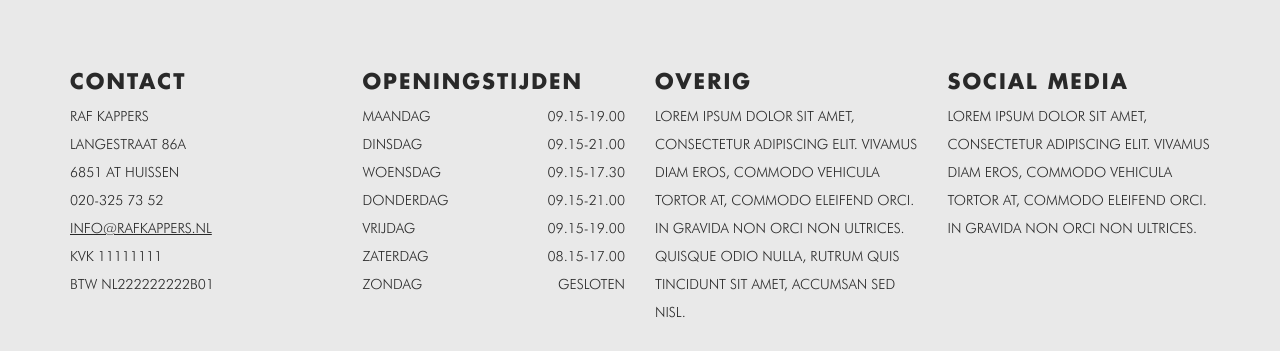
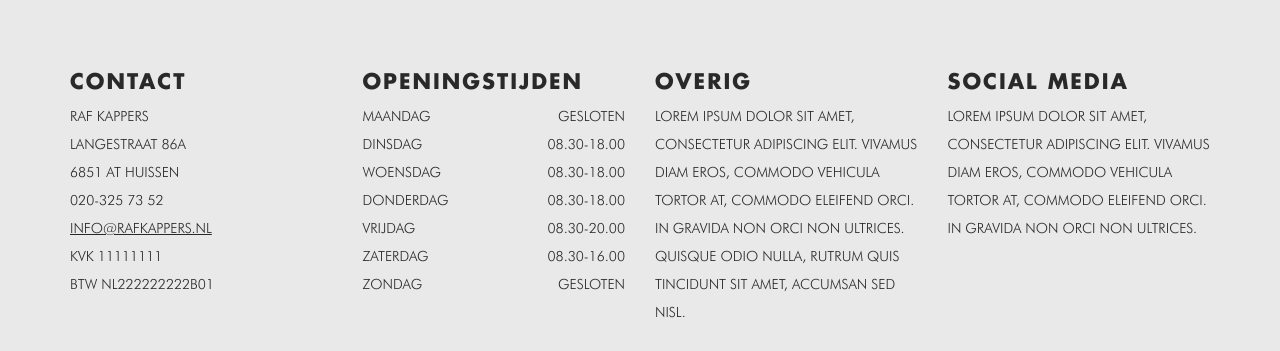
Before and after one commit to sandboxorg/rafkappers, a Jekyll site: the page built from nieuws/index.md, in a window 1280 px wide and 900 px high, scrolled down 699 px. Shown: the part 423-774 px from the top of the window. Built offline with Jekyll 4.4.1, drawn with Linux system fonts in a browser that asks for light colours.

Commit message:
Updated '/_data/opening-hours.yml' via CloudCannon

```diff
--- a/_data/opening-hours.yml
+++ b/_data/opening-hours.yml
@@ -1,21 +1,21 @@
 - dag: maandag
-  vanaf: '09.15'
-  tot: '19.00'
+  vanaf: gesloten
+  tot: gesloten
 - dag: dinsdag
-  vanaf: '09.15'
-  tot: '21.00'
+  vanaf: '08.30'
+  tot: '18.00'
 - dag: woensdag
-  vanaf: '09.15'
-  tot: '17.30'
+  vanaf: '08.30'
+  tot: '18.00'
 - dag: donderdag
-  vanaf: '09.15'
-  tot: '21.00'
+  vanaf: '08.30'
+  tot: '18.00'
 - dag: vrijdag
-  vanaf: '09.15'
-  tot: '19.00'
+  vanaf: '08.30'
+  tot: '20.00'
 - dag: zaterdag
-  vanaf: '08.15'
-  tot: '17.00'
+  vanaf: '08.30'
+  tot: '16.00'
 - dag: zondag
   vanaf: gesloten
   tot: gesloten
```
